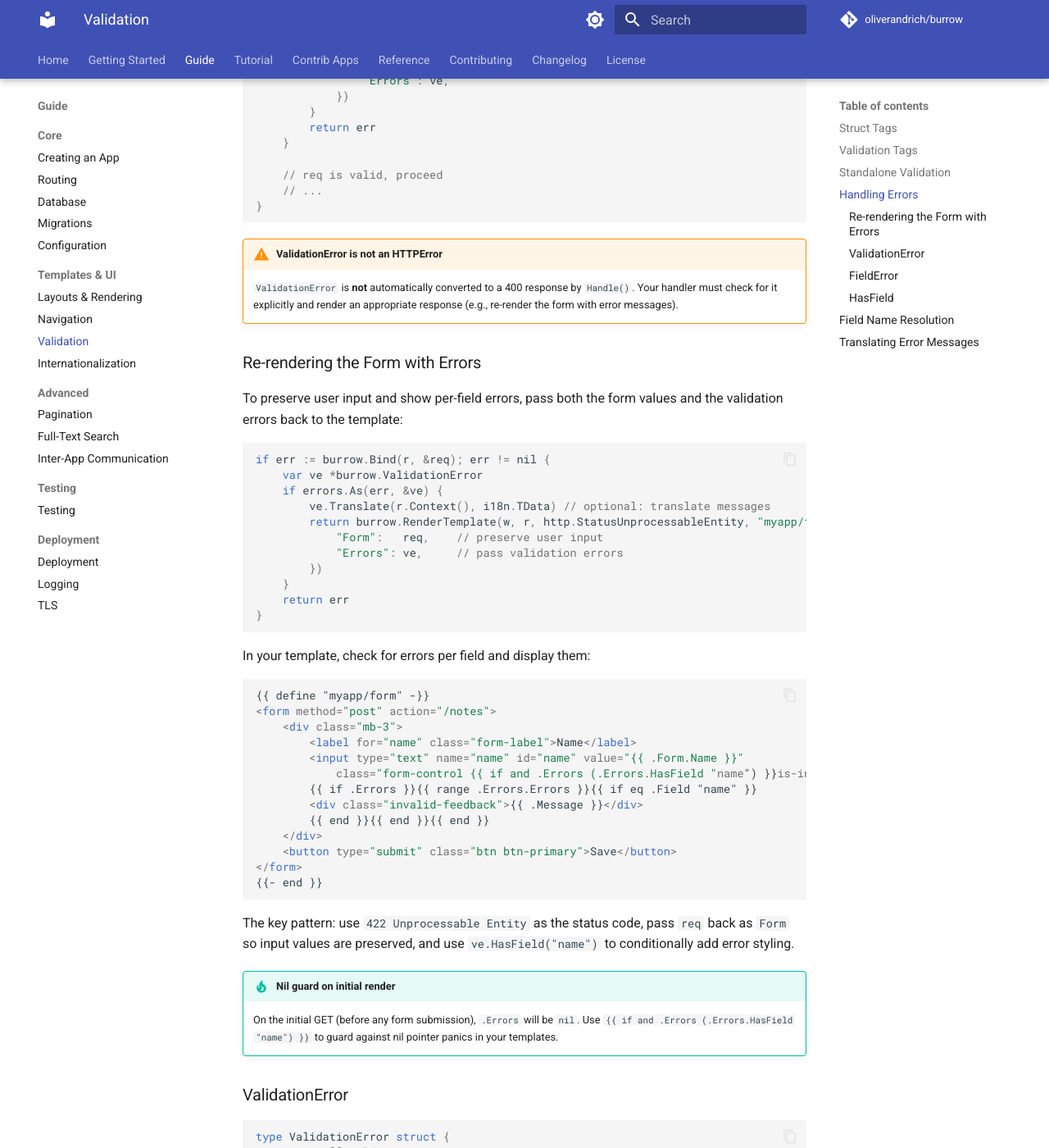
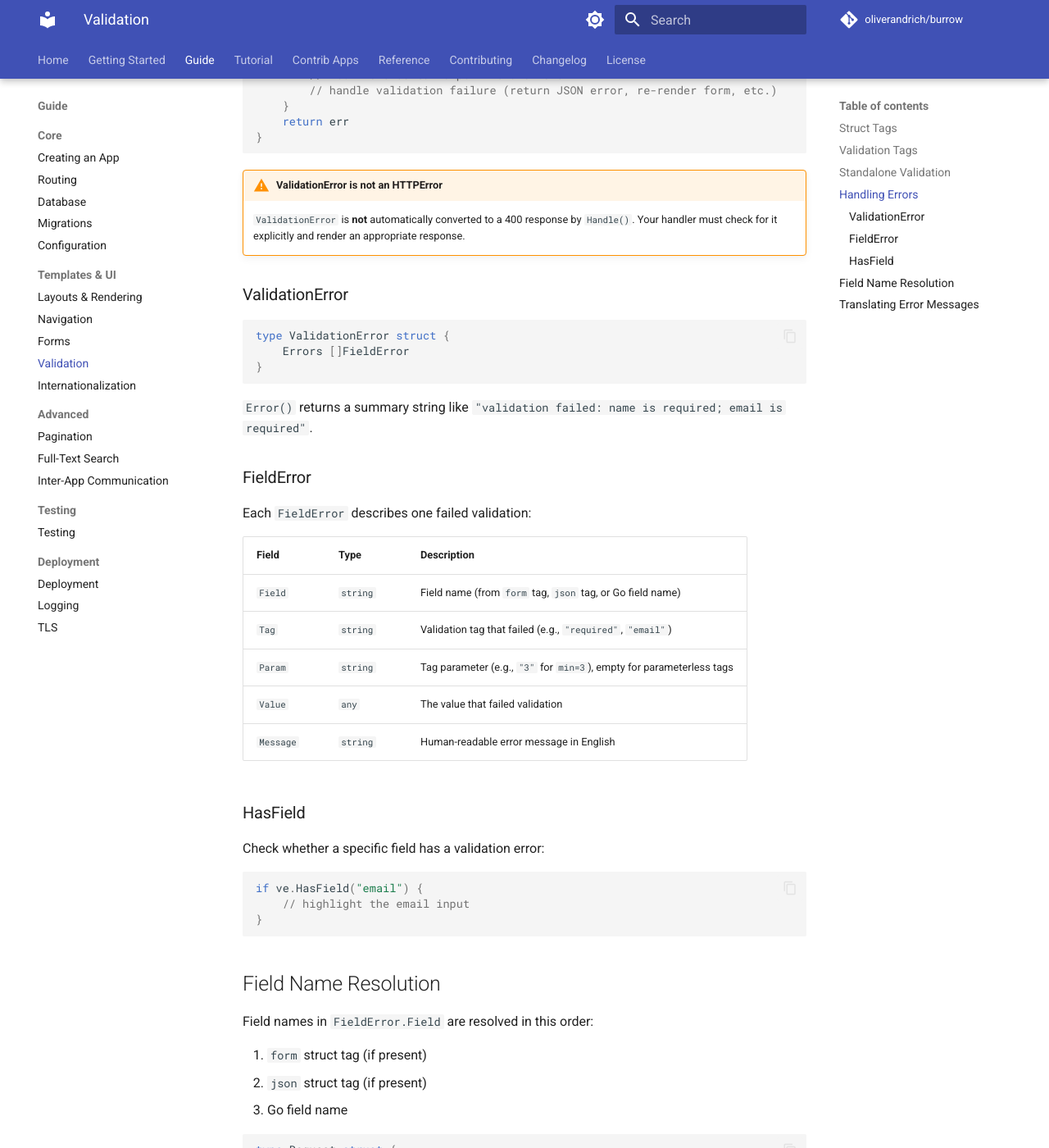
Before and after one commit to oliverandrich/burrow, an MkDocs documentation site: the page built from docs/guide/validation.md, in a window 1280 px wide and 1400 px high, scrolled down 2047 px. Shown: the whole window at 82% size. Built offline with MkDocs 1.6.1 and Material for MkDocs 9.7.7, drawn with Linux system fonts in a browser that asks for light colours; comment, search, counter and statistics services are not loaded; some of the changed text lies outside the part shown.

Commit message:
docs: add forms package guide and update validation cross-references
Add dedicated guide page for the forms package covering defining forms,
creating forms (model vs dedicated form struct), options, binding,
rendering, choices, and cross-field validation. Trim validation guide to
focus on Bind/Validate API and add tip pointing to forms guide. Add
cross-reference tip in tutorial part 4.

````diff
--- a/docs/guide/validation.md
+++ b/docs/guide/validation.md
@@ -1,6 +1,9 @@
 # Validation
 
 Burrow integrates [go-playground/validator](https://github.com/go-playground/validator) for struct validation. When you call `Bind()`, the request body is decoded **and** validated in one step. You can also call `Validate()` directly on any struct.
+
+!!! tip "For HTML forms, use the forms package"
+    If you're building HTML forms with model binding and template rendering, the [forms package](forms.md) handles binding, validation, and error display in one step. This guide covers the lower-level `Bind()`/`Validate()` API for JSON APIs and standalone validation.
 
 ## Struct Tags
 
@@ -61,71 +64,18 @@ if err := burrow.Validate(user); err != nil {
 Both `Bind()` and `Validate()` return a `*ValidationError` when validation fails. Use `errors.As` to extract it:
 
 ```go
-func (h *Handlers) Create(w http.ResponseWriter, r *http.Request) error {
-    var req struct {
-        Name  string `form:"name"  validate:"required"`
-        Email string `form:"email" validate:"required,email"`
-    }
-
-    if err := burrow.Bind(r, &req); err != nil {
-        var ve *burrow.ValidationError
-        if errors.As(err, &ve) {
-            // Re-render form with validation errors
-            return burrow.RenderTemplate(w, r, http.StatusUnprocessableEntity, "myapp/form", map[string]any{
-                "Errors": ve,
-            })
-        }
-        return err
-    }
-
-    // req is valid, proceed
-    // ...
-}
-```
-
-!!! warning "ValidationError is not an HTTPError"
-    `ValidationError` is **not** automatically converted to a 400 response by `Handle()`. Your handler must check for it explicitly and render an appropriate response (e.g., re-render the form with error messages).
-
-### Re-rendering the Form with Errors
-
-To preserve user input and show per-field errors, pass both the form values and the validation errors back to the template:
-
-```go
 if err := burrow.Bind(r, &req); err != nil {
     var ve *burrow.ValidationError
     if errors.As(err, &ve) {
-        ve.Translate(r.Context(), i18n.TData) // optional: translate messages
-        return burrow.RenderTemplate(w, r, http.StatusUnprocessableEntity, "myapp/form", map[string]any{
-            "Form":   req,    // preserve user input
-            "Errors": ve,     // pass validation errors
-        })
+        // ve.Errors contains per-field errors
+        // handle validation failure (return JSON error, re-render form, etc.)
     }
     return err
 }
 ```
 
-In your template, check for errors per field and display them:
-
-```html
-{{ define "myapp/form" -}}
-<form method="post" action="/notes">
-    <div class="mb-3">
-        <label for="name" class="form-label">Name</label>
-        <input type="text" name="name" id="name" value="{{ .Form.Name }}"
-            class="form-control {{ if and .Errors (.Errors.HasField "name") }}is-invalid{{ end }}">
-        {{ if .Errors }}{{ range .Errors.Errors }}{{ if eq .Field "name" }}
-        <div class="invalid-feedback">{{ .Message }}</div>
-        {{ end }}{{ end }}{{ end }}
-    </div>
-    <button type="submit" class="btn btn-primary">Save</button>
-</form>
-{{- end }}
-```
-
-The key pattern: use `422 Unprocessable Entity` as the status code, pass `req` back as `Form` so input values are preserved, and use `ve.HasField("name")` to conditionally add error styling.
-
-!!! tip "Nil guard on initial render"
-    On the initial GET (before any form submission), `.Errors` will be `nil`. Use `{{ if and .Errors (.Errors.HasField "name") }}` to guard against nil pointer panics in your templates.
+!!! warning "ValidationError is not an HTTPError"
+    `ValidationError` is **not** automatically converted to a 400 response by `Handle()`. Your handler must check for it explicitly and render an appropriate response.
 
 ### ValidationError
 
--- a/docs/tutorial/part4.md
+++ b/docs/tutorial/part4.md
@@ -66,6 +66,9 @@ Key points:
 
 - **`{{ csrfField }}`** is a template function provided by the `csrf` app via `HasRequestFuncMap`. It renders a hidden input field containing the CSRF token for the current request.
 - Without a valid token, the POST request will be rejected with a 403.
+
+!!! tip "For complex forms, use the forms package"
+    This tutorial uses `r.FormValue()` directly because the voting form has a single radio-button field — no model binding or per-field error rendering needed. For forms with multiple fields, validation, and error display, see the [Forms guide](../guide/forms.md).
 
 ## Handle the Vote
 
--- a/mkdocs.yml
+++ b/mkdocs.yml
@@ -73,6 +73,7 @@ nav:
       - Templates & UI:
           - Layouts & Rendering: guide/layouts.md
           - Navigation: guide/navigation.md
+          - Forms: guide/forms.md
           - Validation: guide/validation.md
           - Internationalization: guide/i18n.md
       - Advanced:
````
Also changed, not shown: docs/guide/forms.md (added, +415 -0 lines).
